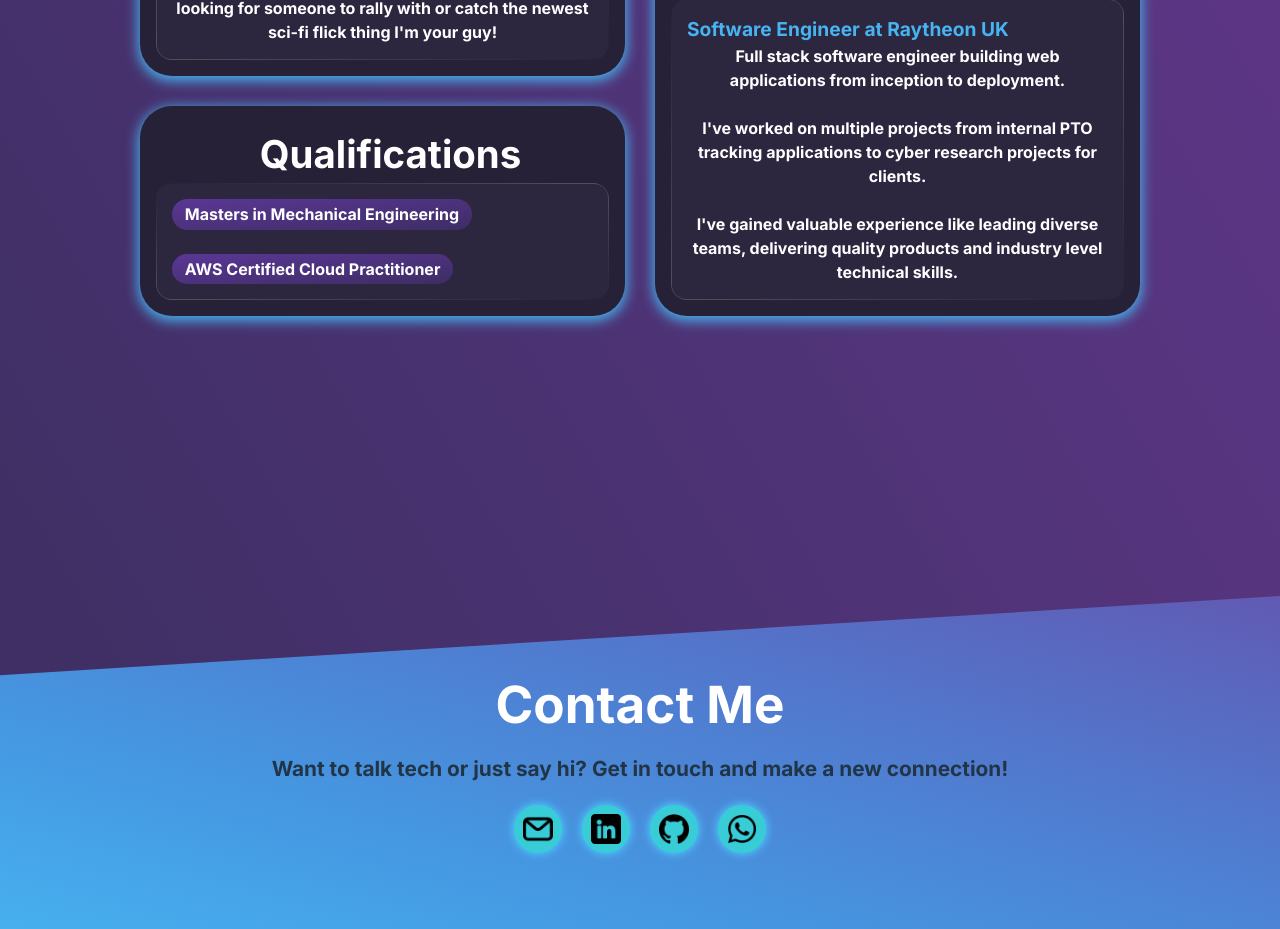
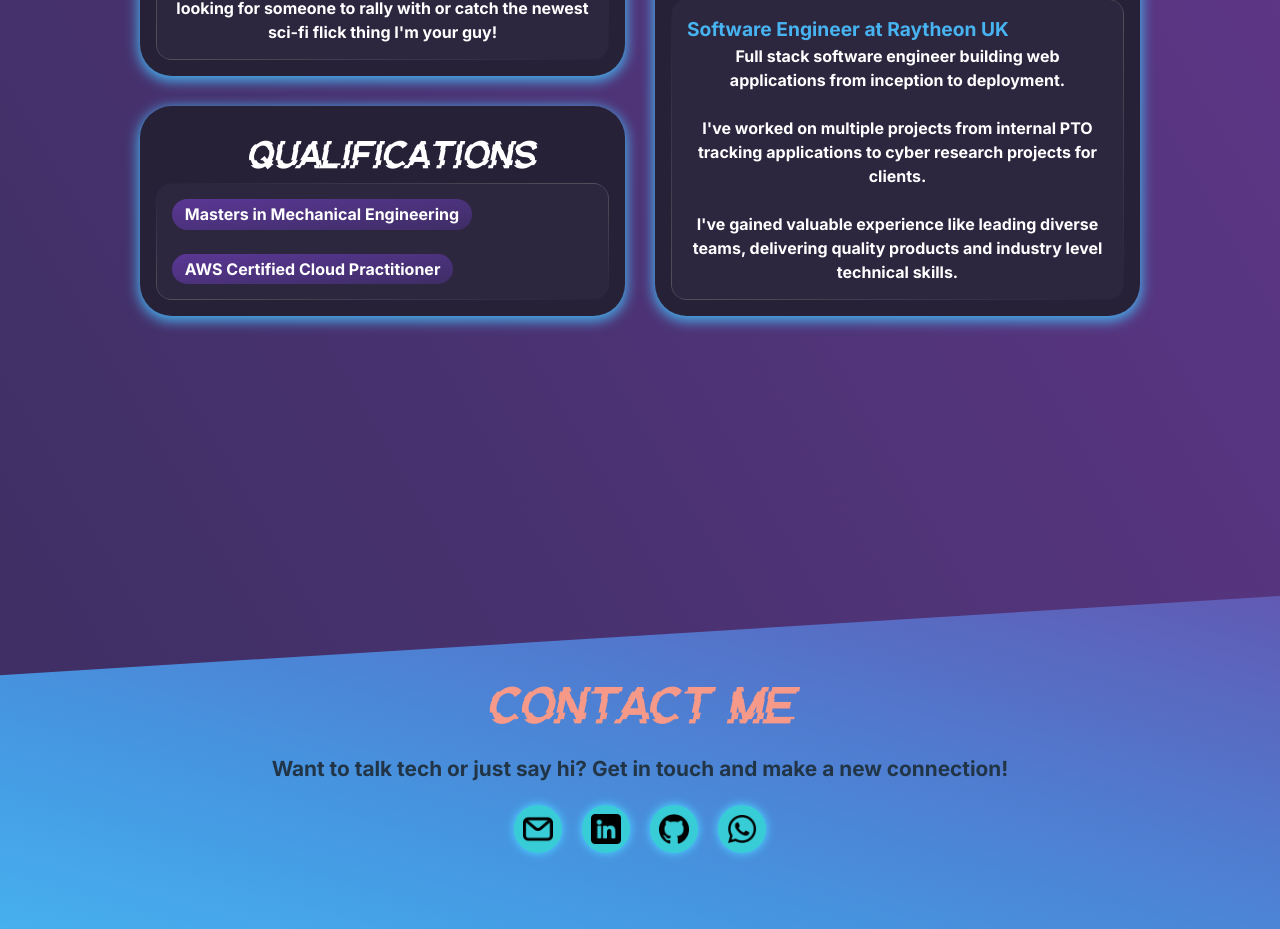
Before and after one commit to benj3110/Profile, a React (Vite) app in the folder Client/: page / in a window 1280 px wide. Shown: the part 1280-2209 px from the top of the page. Built offline with nearby package versions, Linux system fonts and the light colour scheme.

Commit message:
title font change

```diff
--- a/Client/src/css/Middle/AboutMe.module.scss
+++ b/Client/src/css/Middle/AboutMe.module.scss
@@ -9,6 +9,7 @@
 	font-size: 2.4rem;
 	margin-block: 0;
 	padding-left: 1rem;
+	font-family: "Cyber";
 }
 
 .Bold {
--- a/Client/src/css/Middle/Contacts.module.scss
+++ b/Client/src/css/Middle/Contacts.module.scss
@@ -21,8 +21,9 @@
 }
 
 .ContactsHeader {
-	color: white;
+	color: Colours.$bitcoinOrange;
 	margin-block: 0;
+	font-family: "Cyber";
 }
 .ContactsParagraph {
 	font-size: 1.3rem;
```
